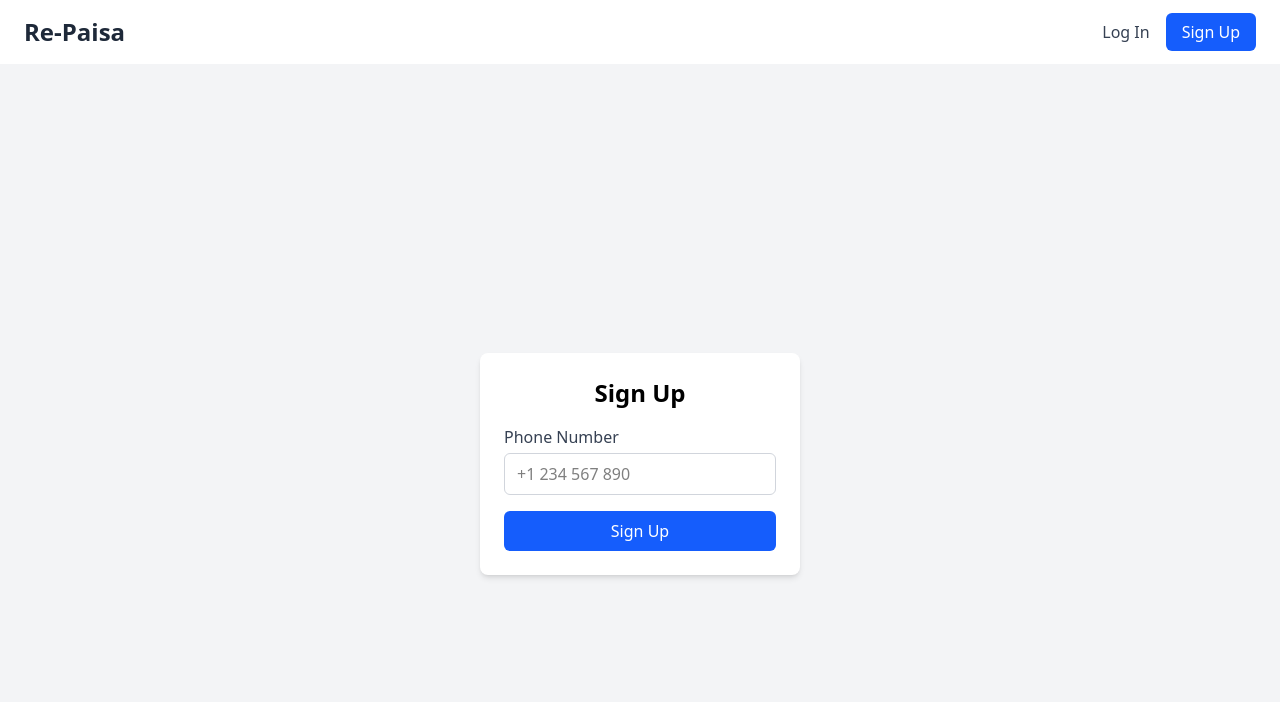
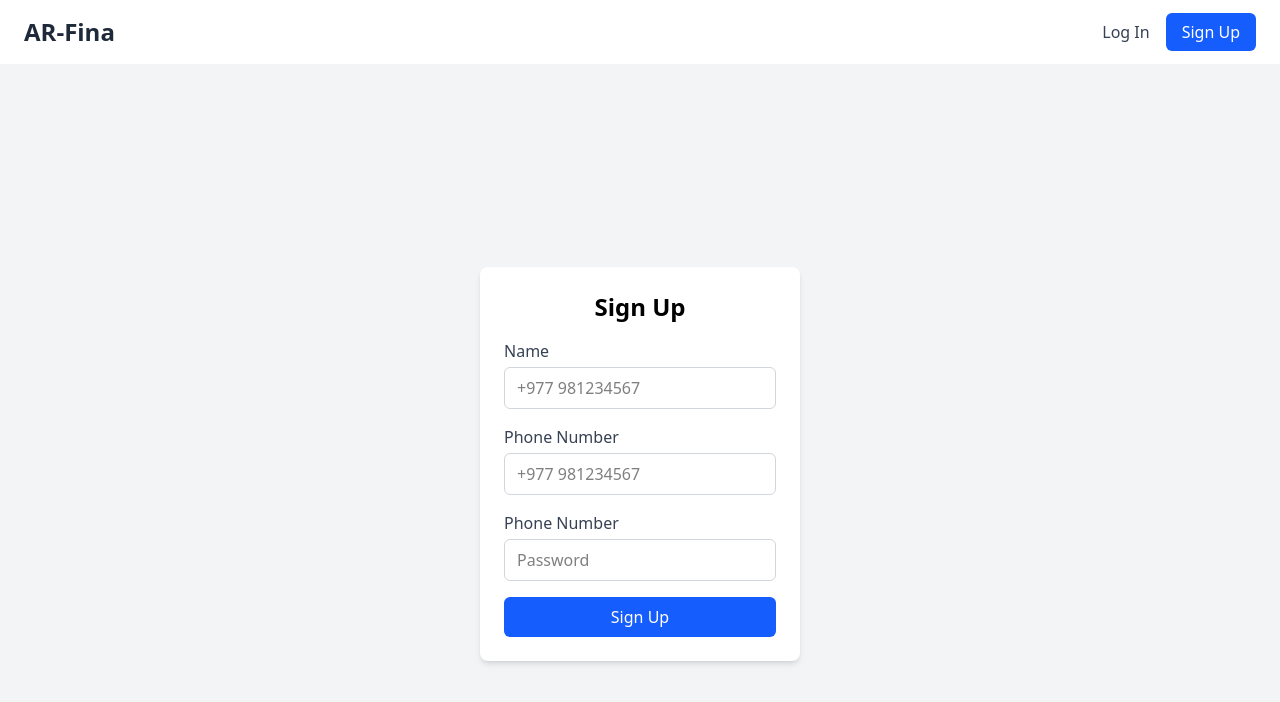
Before and after one commit to everestp/web-based-wallet, a React (Vite) app: page /signup in a window 1280 px wide. Shown: the top 702 px of the page. Built offline with nearby package versions, Linux system fonts and the light colour scheme.

Commit message:
feat: Add Signup page and update routing; rename Re-Paisa to Ar-Fina

```diff
--- a/src/App.jsx
+++ b/src/App.jsx
@@ -10,6 +10,7 @@ import WhyChooseUs from './components/WhyChooseUs '
 import SeedPhraseComponent from './components/SeedPhraseComponent'
 import { BrowserRouter } from 'react-router-dom'
 import { Routes,Route } from 'react-router-dom'
+import Signup from './pages/Signup'
 
 function App() {
 
@@ -19,7 +20,8 @@ function App() {
  <Navbar/>
 <Routes>
  <Route path='/' element={<Welcome/>}/>
- <Route path='/signup' element={<Login/>}/>
+ <Route path='/signup' element={<Signup/>}/>
+ <Route path='/login' element={<Login/>}/>
  <Route path='/home' element={<Dashboard/>}/>
  <Route path='*' element={<Welcome/>}/>
 
--- a/src/components/Navbar.jsx
+++ b/src/components/Navbar.jsx
@@ -6,12 +6,12 @@ const Navbar = () => {
     <nav class="bg-white shadow-md px-6 py-4 flex items-center justify-between">
 
     <div class="text-2xl font-bold text-gray-800 cursor-pointer" onClick={()=>navigate('/')}>
-      Re-Paisa
+      AR-Fina
     </div>
 
 
     <div class="space-x-4">
-      <Link to='/signup' class="text-gray-700 hover:text-blue-600 font-medium">Log In</Link>
+      <Link to='/login' class="text-gray-700 hover:text-blue-600 font-medium">Log In</Link>
       <Link to="/signup" class="bg-blue-600 text-white px-4 py-2 rounded-md hover:bg-blue-700 transition">
         Sign Up
       </Link>
--- a/src/components/Welcome.jsx
+++ b/src/components/Welcome.jsx
@@ -12,7 +12,7 @@ const Welcome = () => {
 
         {/* Content */}
         <h1 className="text-5xl font-extrabold mb-4 z-10 relative drop-shadow-md">
-          Welcome to Re-Paisa
+          Welcome to Ar-Fina
         </h1>
         <p className="text-lg text-gray-300 max-w-xl mx-auto mb-8 z-10 relative">
           A secure, fast, and decentralized way to manage your digital assets. Send, receive, and explore Web3 seamlessly.
@@ -20,7 +20,7 @@ const Welcome = () => {
 
         {/* CTA */}
         <h1 className="px-6 py-3 rounded-full text-lg font-semibold shadow-lg transition z-10 relative">
-        Re-defining money with Re-Paisa
+        Re-defining money with Ar-Fina
 
 
         </h1>
--- a/src/pages/Login.jsx
+++ b/src/pages/Login.jsx
@@ -3,6 +3,7 @@ import { useNavigate } from 'react-router-dom';
 
 const Login = () => {
   const [phone, setPhone] = useState('');
+  const [pass, setPass] = useState('');
 const navigate = useNavigate()
   const handleSubmit = (e) => {
     e.preventDefault();
@@ -18,7 +19,7 @@ const navigate = useNavigate()
         onSubmit={handleSubmit}
         className="bg-white p-6 rounded-lg shadow-md w-80"
       >
-        <h2 className="text-2xl font-bold mb-4 text-center">Sign Up</h2>
+        <h2 className="text-2xl font-bold mb-4 text-center">Log in</h2>
         <label className="block text-gray-700 mb-1" htmlFor="phone">
           Phone Number
         </label>
@@ -27,7 +28,19 @@ const navigate = useNavigate()
           id="phone"
           value={phone}
           onChange={(e) => setPhone(e.target.value)}
-          placeholder="+1 234 567 890"
+          placeholder="+977 981234567"
+          className="w-full px-3 py-2 border border-gray-300 rounded-md focus:outline-none focus:ring-2 focus:ring-blue-500 mb-4"
+          required
+        />
+          <label className="block text-gray-700 mb-1" htmlFor="phone">
+          Phone Number
+        </label>
+        <input
+          type="password"
+          id="text"
+          value={pass}
+          onChange={(e) => setPass(e.target.value)}
+          placeholder="Password"
           className="w-full px-3 py-2 border border-gray-300 rounded-md focus:outline-none focus:ring-2 focus:ring-blue-500 mb-4"
           required
         />
@@ -35,7 +48,7 @@ const navigate = useNavigate()
           type="submit"
           className="w-full bg-blue-600 text-white py-2 rounded-md hover:bg-blue-700 transition"
         >
-          Sign Up
+          Login
         </button>
       </form>
     </div>
--- /dev/null
+++ b/src/pages/Signup.jsx
@@ -0,0 +1,85 @@
+import React, { useState } from "react";
+import { useNavigate } from "react-router-dom";
+
+const Signup = () => {
+
+
+  const [data, setData] = useState({
+    name: "",
+    phone: "",
+    pass: "",
+  });
+
+  const onChangeHandler = (event) => {
+    const { name, value } = event.target;
+   setData((prev)=>({
+   ...prev,
+   [name]:value
+   }))
+  };
+  const navigate = useNavigate();
+  const handleSubmit = (e) => {
+    e.preventDefault();
+    alert(`Phone number submitted: ${data.phone}`);
+   console.log(data)
+
+  };
+
+  return (
+    <div className="min-h-screen flex items-center justify-center bg-gray-100">
+      <form
+        onSubmit={handleSubmit}
+        className="bg-white p-6 rounded-lg shadow-md w-80"
+      >
+        <h2 className="text-2xl font-bold mb-4 text-center">Sign Up</h2>
+        <label className="block text-gray-700 mb-1" htmlFor="phone">
+          Name
+        </label>
+        <input
+          type="text"
+          id="name"
+          name="name"
+          value={data.name}
+          onChange={onChangeHandler}
+          placeholder="+977 981234567"
+          className="w-full px-3 py-2 border border-gray-300 rounded-md focus:outline-none focus:ring-2 focus:ring-blue-500 mb-4"
+          required
+        />
+        <label className="block text-gray-700 mb-1" htmlFor="phone">
+          Phone Number
+        </label>
+        <input
+          type="tel"
+          id="phone"
+          name="phone"
+          value={data.phone}
+          onChange={onChangeHandler}
+          placeholder="+977 981234567"
+          className="w-full px-3 py-2 border border-gray-300 rounded-md focus:outline-none focus:ring-2 focus:ring-blue-500 mb-4"
+          required
+        />
+        <label className="block text-gray-700 mb-1" htmlFor="phone">
+          Phone Number
+        </label>
+        <input
+          type="password"
+          id="text"
+          name="pass"
+          value={data.pass}
+          onChange={onChangeHandler}
+          placeholder="Password"
+          className="w-full px-3 py-2 border border-gray-300 rounded-md focus:outline-none focus:ring-2 focus:ring-blue-500 mb-4"
+          required
+        />
+        <button
+          type="submit"
+          className="w-full bg-blue-600 text-white py-2 rounded-md hover:bg-blue-700 transition"
+        >
+          Sign Up
+        </button>
+      </form>
+    </div>
+  );
+};
+
+export default Signup;
```
